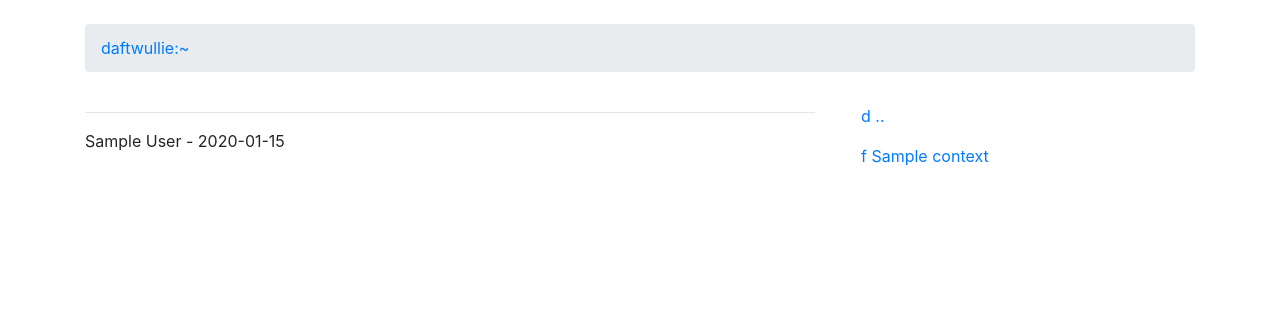
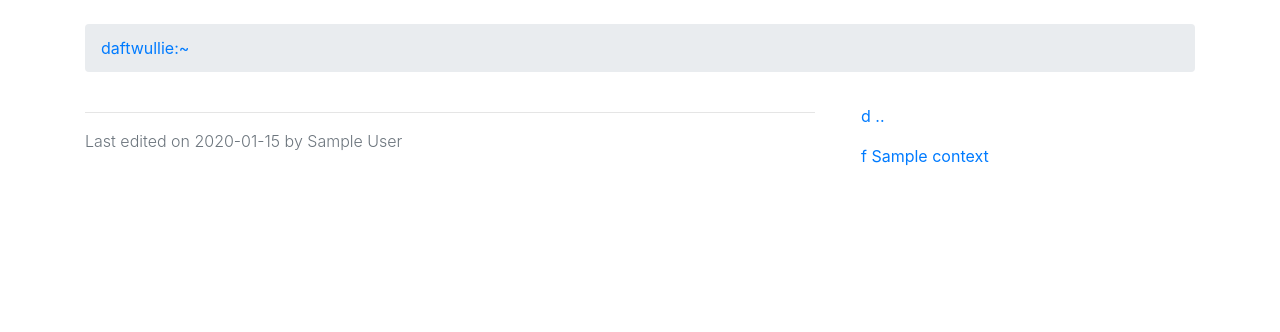
Before and after one commit to holgi/pyragit, a Python web app: template pyragit/templates/folder.jinja2 in a window 1280 px wide. Shown: the top 332 px of the page. Run offline with Jinja, Linux system fonts and the light colour scheme; the template is opened without the code that fills it: most values are stand-ins (such as "Sample title", 1, 10 or a date in 2020); some libraries are stand-ins or nearby versions.

Commit message:
playing with css

```diff
--- a/pyragit/static/theme.css
+++ b/pyragit/static/theme.css
@@ -18,6 +18,10 @@ code {
 
 .pyragit-explore a.nav-link:hover {
     text-decoration:underline;
+    }
+
+.pyragit-meta {
+    font-size:75%;
     }
 
 blockquote {
--- a/pyragit/templates/layout.jinja2
+++ b/pyragit/templates/layout.jinja2
@@ -79,8 +79,9 @@
                     <p>Text Column</p>
                 {% endblock text %}
                 <hr>
-                {{ context.author }} - {{ context.date.strftime('%Y-%m-%d') }}
-
+                <p class="pyragit-meta text-muted font-weight-light">
+                    Last edited on {{ context.date.strftime('%Y-%m-%d') }} by {{ context.author }}
+                </p>
             </div>
             <div class="col-lg mt-2 pyragit-explore">
                 {% block explore %}
```
